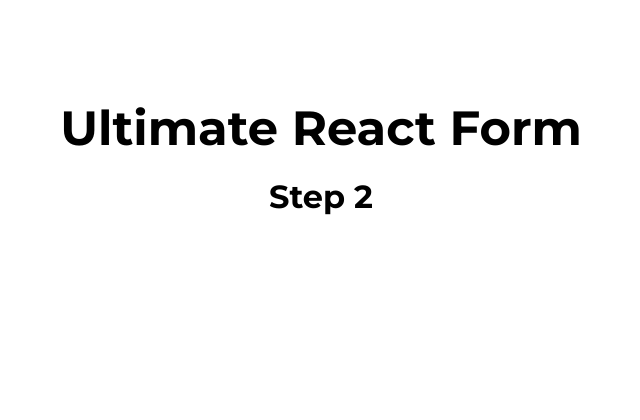
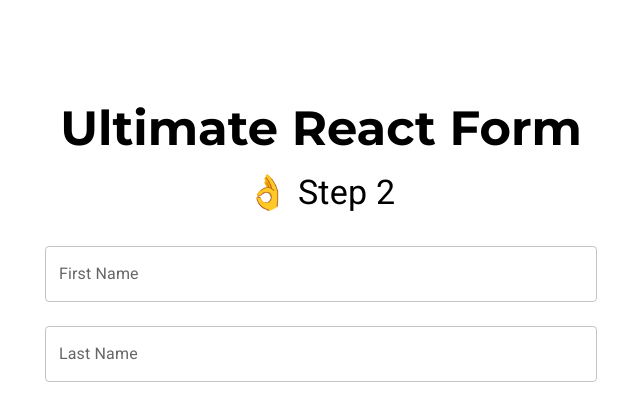
Before and after one commit to denys-karakuta/ultimate-react-hook-form, a React (Create React App) app: page /step2 in a window 1280 px wide. Shown: the top 420 px of the page, without its empty margins (319-959 px from the left). Built offline with nearby package versions, Linux system fonts and the light colour scheme.

Commit message:
update css files

```diff
--- a/src/app/App.css
+++ b/src/app/App.css
@@ -1,11 +1,30 @@
+@import url('https://fonts.googleapis.com/css2?family=Montserrat:wght@700&display=swap');
+@import url('https://fonts.googleapis.com/css?family=Roboto:300,400,500,700&display=swap');
+
+body {
+    margin: 0;
+    font-family: -apple-system, BlinkMacSystemFont, 'Segoe UI', 'Roboto', 'Oxygen',
+    'Ubuntu', 'Cantarell', 'Fira Sans', 'Droid Sans', 'Helvetica Neue',
+    sans-serif;
+    -webkit-font-smoothing: antialiased;
+    -moz-osx-font-smoothing: grayscale;
+}
+
+code {
+    font-family: source-code-pro, Menlo, Monaco, Consolas, 'Courier New',
+    monospace;
+}
+
+h1 {
+    font-family: 'Montserrat', sans-serif !important;
+    font-weight: 700;
+}
+
 .App {
+    margin-top: 100px;
     text-align: center;
     height: 100vh;
     display: flex;
     flex-direction: column;
     align-items: center;
 }
-
-h1 {
-    font-family: 'Montserrat', sans-serif !important;
-}
--- a/src/app/App.jsx
+++ b/src/app/App.jsx
@@ -3,11 +3,9 @@
 import { Step1, Step2, Step3, Result } from '../components';
 import { Container, Typography } from '@mui/material';
 
-const style = { marginTop: '100px', fontWeight: 700 };
-
 const App = () => {
     return (
-        <Container maxWidth='sm' className='App' sx={style}>
+        <Container maxWidth='sm' className='App'>
             <Typography component='h1' variant='h3'>
                 Ultimate React Form
             </Typography>
--- a/src/components/Steps/Step1.jsx
+++ b/src/components/Steps/Step1.jsx
@@ -1,3 +1,4 @@
+import './style.css';
 import { Box, Grid, Typography } from '@mui/material';
 import StepForm from '../StepForm/StepForm';
 import { PrimaryButton } from '../UI/PrimaryButton';
@@ -14,13 +15,8 @@
         setValues(data);
     };
 
-    const style = {
-        padding: '0 50px',
-        borderRadius: '15px',
-    };
-
     return (
-        <Box sx={style}>
+        <Box className='box'>
             <Typography component='h2' variant='h4' mt={2} mb={2}>
                 👌 Step 1
             </Typography>
--- a/src/components/Steps/Step2.jsx
+++ b/src/components/Steps/Step2.jsx
@@ -1,7 +1,23 @@
+import { Typography } from '@mui/material';
+import StepForm from '../StepForm/StepForm';
+import { useData } from '../../context/DataContext';
+import { useNavigate } from 'react-router-dom';
+
 const Step2 = () => {
+    const { data, setValues } = useData();
+    const navigate = useNavigate();
+
+    const onSubmit = (data) => {
+        navigate('/step3');
+        setValues(data);
+    };
+
     return (
         <div>
-            <h1>Step 2</h1>
+            <Typography component='h2' variant='h4' mt={2} mb={2}>
+                👌 Step 2
+            </Typography>
+            <StepForm onSubmit={onSubmit} data={data} />
         </div>
     );
 };
--- /dev/null
+++ b/src/components/Steps/style.css
@@ -0,0 +1,3 @@
+.box {
+    padding: 0 50px;
+}
--- a/src/index.css
+++ /dev/null
@@ -1,16 +0,0 @@
-@import url('https://fonts.googleapis.com/css2?family=Montserrat:wght@700&display=swap');
-@import url('https://fonts.googleapis.com/css?family=Roboto:300,400,500,700&display=swap');
-
-body {
-    margin: 0;
-    font-family: -apple-system, BlinkMacSystemFont, 'Segoe UI', 'Roboto', 'Oxygen',
-    'Ubuntu', 'Cantarell', 'Fira Sans', 'Droid Sans', 'Helvetica Neue',
-    sans-serif;
-    -webkit-font-smoothing: antialiased;
-    -moz-osx-font-smoothing: grayscale;
-}
-
-code {
-    font-family: source-code-pro, Menlo, Monaco, Consolas, 'Courier New',
-    monospace;
-}
--- a/src/index.js
+++ b/src/index.js
@@ -1,6 +1,5 @@
 import React from 'react';
 import ReactDOM from 'react-dom/client';
-import './index.css';
 import App from './app/App';
 import { BrowserRouter as Router } from 'react-router-dom';
 import { DataProvider } from './context/DataContext';
```
